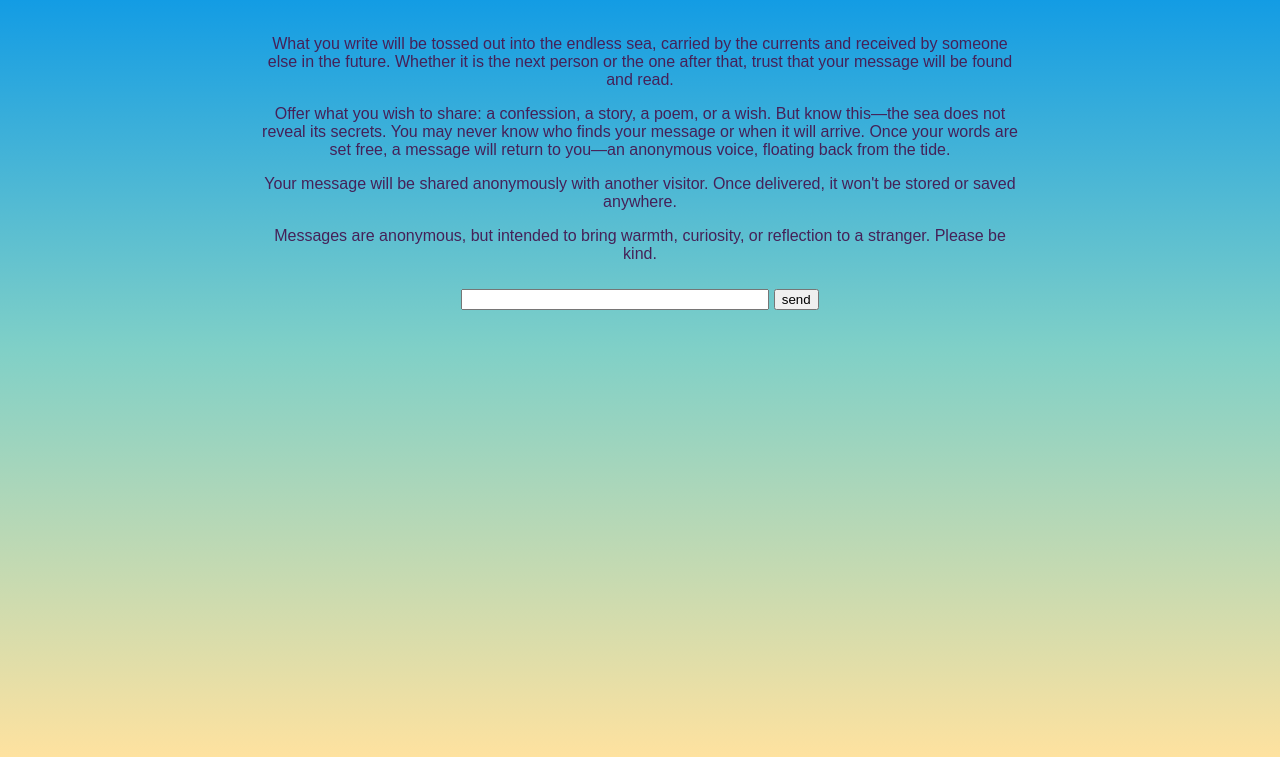
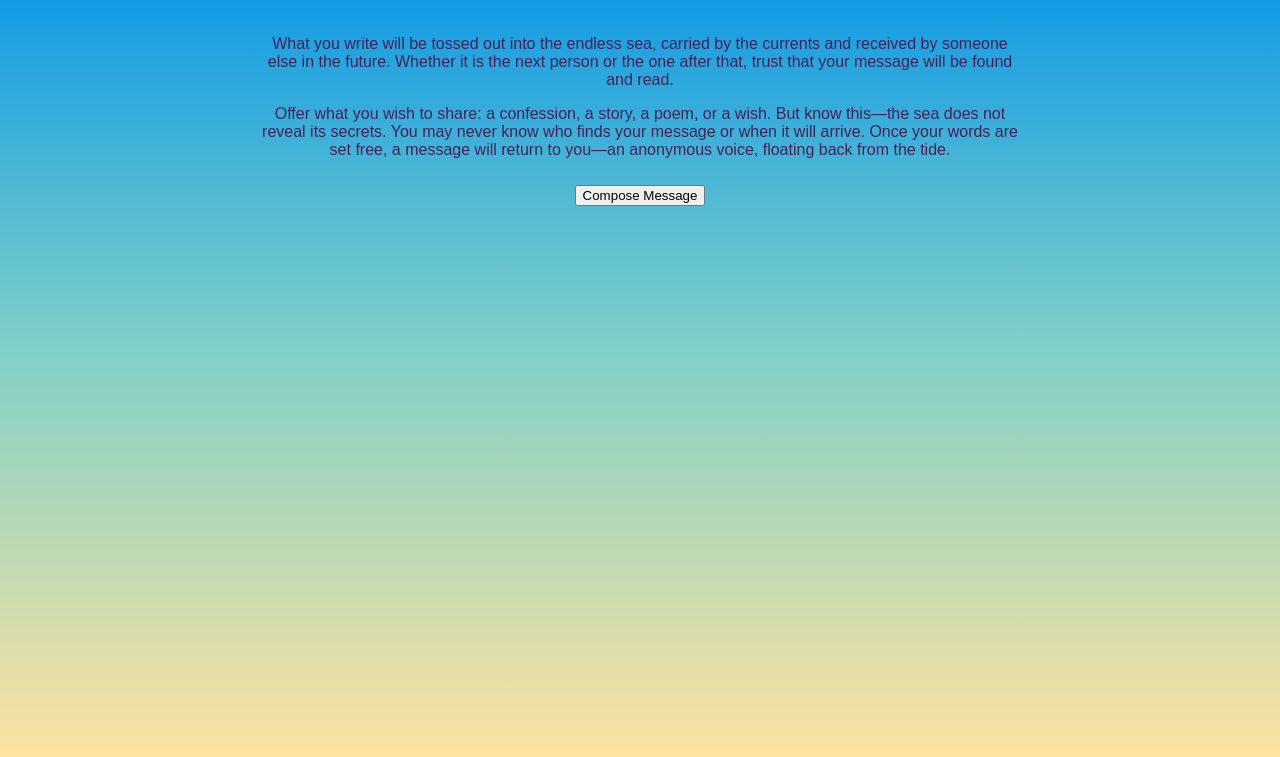
Before and after one commit to rnedde/Message-In-A-Bottle, a website: page public/index.html in a window 1280 px wide. Shown: the part 61-818 px from the top of the page. Drawn offline with Linux system fonts and the light colour scheme.

Commit message:
works with two pages for intro

```diff
--- a/db.json
+++ b/db.json
@@ -13,10 +13,10 @@
       "message": "hi"
     },
     {
-      "message": "he"
+      "message": "hello?"
     },
     {
-      "message": "hello?"
+      "message": "heoooo"
     }
   ]
 }
--- a/public/app.js
+++ b/public/app.js
@@ -5,8 +5,8 @@ window.addEventListener('load', async () => {
     const inputContainer = document.querySelector('.user-message-container');
     const instructionsContainer = document.querySelector('.instructions');
     const introContainer = document.querySelector('#intro');
+    const composeBtn = document.querySelector('#compose-btn');
 
-    // Clear the intro and add typewriter effect to it
     const introParagraphs = [
       "What you write will be tossed out into the endless sea, carried by the currents and received by someone else in the future. Whether it is the next person or the one after that, trust that your message will be found and read.",
       "Offer what you wish to share: a confession, a story, a poem, or a wish. But know this—the sea does not reveal its secrets. You may never know who finds your message or when it will arrive. Once your words are set free, a message will return to you—an anonymous voice, floating back from the tide.",
@@ -14,31 +14,42 @@ window.addEventListener('load', async () => {
       "Messages are anonymous, but intended to bring warmth, curiosity, or reflection to a stranger. Please be kind."
     ];
 
-    // Typewriter function for a paragraph
     const typeParagraph = async (text, container) => {
       const p = document.createElement('p');
-        container.appendChild(p);
-
-        // Type the paragraph one letter at a time
+      container.insertBefore(p, composeBtn);
       for (let i = 0; i < text.length; i++) {
         p.textContent += text[i];
         await new Promise(resolve => setTimeout(resolve, 1));
       }
-
     };
 
-    // Type all intro paragraphs one by one
-    introContainer.innerHTML = ''; // Clear static HTML
-    for (const para of introParagraphs) {
-      await typeParagraph(para, introContainer);
-      await new Promise(resolve => setTimeout(resolve, 300)); // Pause between paragraphs
+    // Show first 2 paragraphs
+    introContainer.innerHTML = ''; // Clear any static HTML
+    introContainer.appendChild(composeBtn); // Re-append the button
+    for (let i = 0; i < 2; i++) {
+      await typeParagraph(introParagraphs[i], introContainer);
+      await new Promise(resolve => setTimeout(resolve, 300));
     }
 
-    // After intro finishes typing, input box fades in
+    composeBtn.style.display = 'inline-block';
+
+    composeBtn.addEventListener('click', async () => {
+      // Clear first page
+      introContainer.innerHTML = '';
+      introContainer.appendChild(composeBtn);
+      composeBtn.style.display = 'none';
+
+      // Type second 2 paragraphs
+      for (let i = 2; i < 4; i++) {
+        await typeParagraph(introParagraphs[i], introContainer);
+        await new Promise(resolve => setTimeout(resolve, 300));
+      }
+
+      // Fade in the input container
       inputContainer.classList.add('visible');
+    });
 
-
-    // ... the rest of your existing button click logic follows
+    // The button event listener must be inside the load event
     button.addEventListener('click', () => {
         let msg = msgInput.value;
 
--- a/public/index.html
+++ b/public/index.html
@@ -14,6 +14,8 @@
     <div class="container">
         <div id="intro" class="instructions"></p>
         </div>
+        <button id="compose-btn" style="display: none;">Compose Message</button>
+
         <div class="user-message-container">
             <input type="text" id="msg-input">
             <button id="msg-submit">send</button>
--- a/public/style.css
+++ b/public/style.css
@@ -14,14 +14,15 @@ h1 {
 
 }
 .user-message-container {
-  opacity: 0;  transition: opacity 1s ease-in-out;
-  pointer-events: none; /* prevents interaction until visible */
+  opacity: 0;
+  transition: opacity 0.5s ease-in-out;
+  pointer-events: none; /* Prevent interaction when hidden */
 }
+
 .user-message-container.visible {
   opacity: 1;
-  pointer-events: auto;
+  pointer-events: auto; /* Allow interaction when visible */
 }
-
 .container {
   display: flex;
   flex-direction: column;
```
Lines whose indentation alone changed are shown as unchanged.
